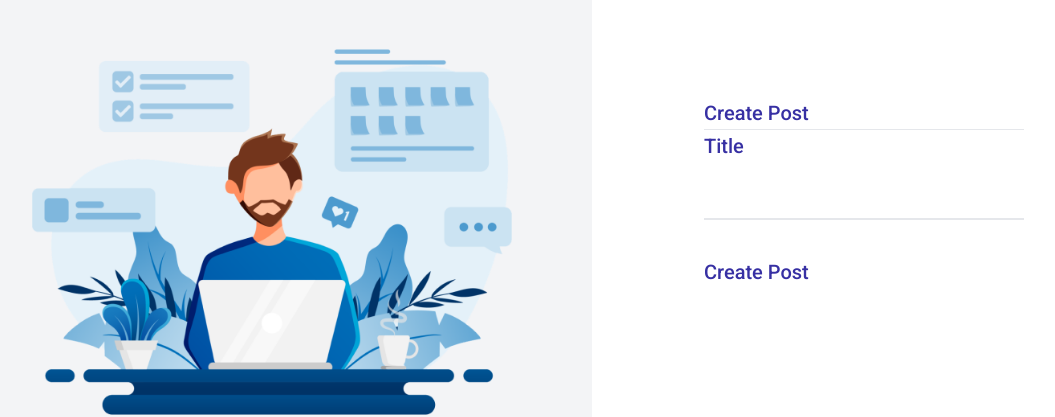
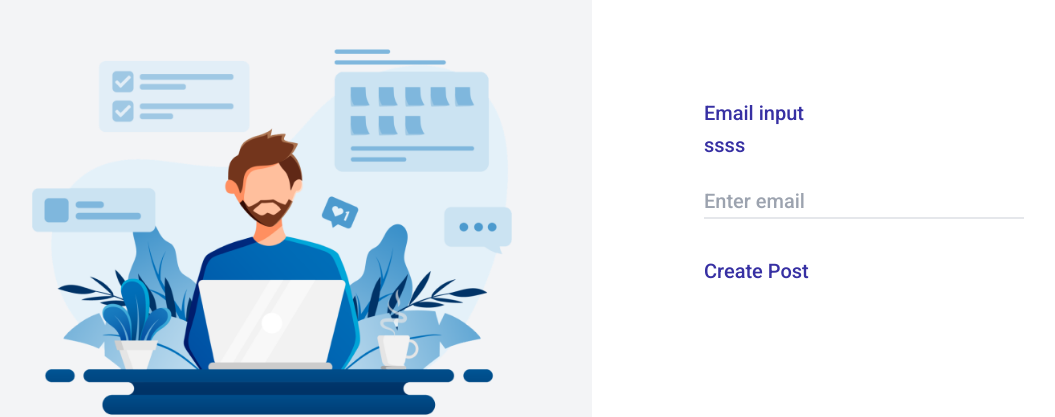
Before and after one commit to Karavarichyan/vueTest, a Vue app: page /new in a window 1280 px wide. Shown: the part 188-605 px from the top of the page, without its empty margins (48-1103 px from the left). Built offline with nearby package versions, Linux system fonts and the light colour scheme.

Commit message:
chene axios

```diff
--- a/src/views/login/NewEmailView.vue
+++ b/src/views/login/NewEmailView.vue
@@ -1,26 +1,19 @@
 <template>
-    <div class="text-xl w-1/2 ml-28  leading-8 font-medium text-indigo-800 w-350 h-370; py-8">
-        <h2>Create Post</h2>
-        <hr />
-
-        <div  v-if="isSuccess">
-            Post Created Successfully
+    <div class="text-xl w-1/2 ml-28 leading-8 font-medium text-indigo-800 w-350 h-370 py-8">
+      <div>
+        <p>Email input</p>
+        {{ email }}
+      </div>
+      <div>
+        <p>ssss</p>
+        {{ value }}
       </div>
       <form @submit.prevent="onCreatePost">
-            <div class="form-group">
-                <label>Title</label>
-                <input type="email" class="outline-0 max-w-sm my-6 border-b-2 border-color: rgb(203 213 225); w-full" v-model="title" />
+        <div>
+          <input type="email" v-model="email" placeholder="Enter email" class="outline-0 max-w-sm my-6 border-b-2 border-color: rgb(203 213 225); w-full" />
         </div>
-            <!-- <div class="form-group">
-                <label>Description</label>
-                <textarea
-                    class="form-control"
-                    v-model="description"
-                ></textarea>
-            </div> -->
-
         <div class="mt-3">
-                <button type="submit" class="btn btn-primary">
+          <button type="submit" class="btn btn-primary" :disabled="!isValidEmail">
             Create Post
           </button>
         </div>
@@ -30,26 +23,45 @@
 
   <script>
   import axios from 'axios';
+
   export default {
     data() {
       return {
-            title: '',
-            // description: '',
+        email: '',
+
         isSuccess: false,
       };
     },
+
+    computed: {
+      isValidEmail() {
+
+        const emailRegex = /^[^\s@]+@[^\s@]+\.[^\s@]+$/;
+        return this.email && emailRegex.test(this.email);
+      },
+    },
+
     methods: {
       onCreatePost() {
+
+        if (this.isValidEmail) {
+          const enteredEmail = this.email;
+
           axios
-                .post('https://jsonplaceholder.typicode.com/posts', {
-                    title: this.title,
-                    // description: this.description,
+            .get('https://jsonplaceholder.typicode.com/users', {
+              email: enteredEmail,
             })
             .then((response) => {
               this.isSuccess = true;
               console.log(response);
-                    this.$emit('postcreated');
+              console.log(enteredEmail)
+
+            //   this.$emit('postcreated');
             });
+        } else {
+          console.log('Invalid email. Please enter a valid email address.');
+
+        }
       },
     },
   };
```
Lines whose indentation alone changed are shown as unchanged.
